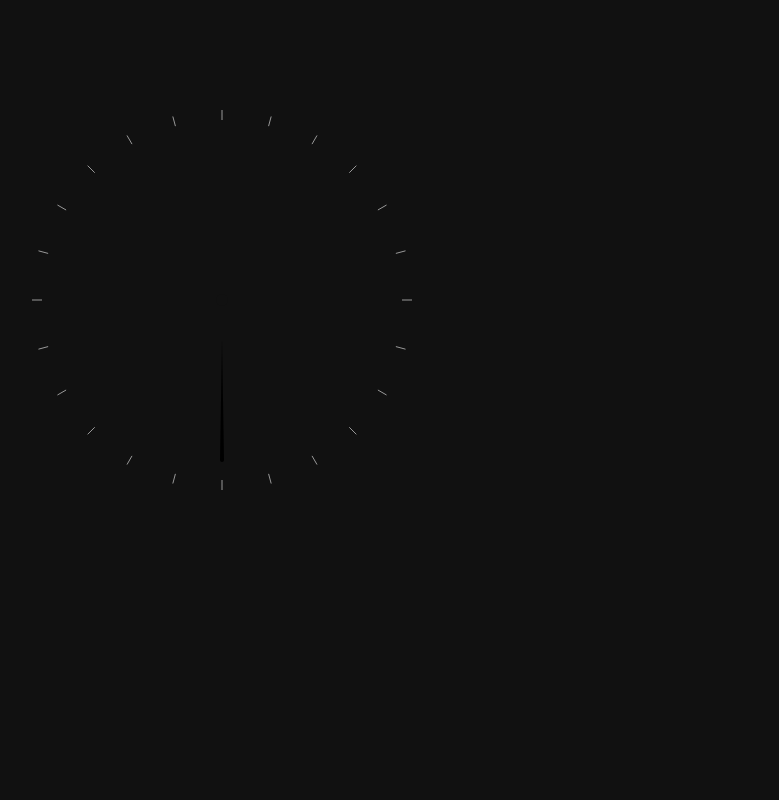
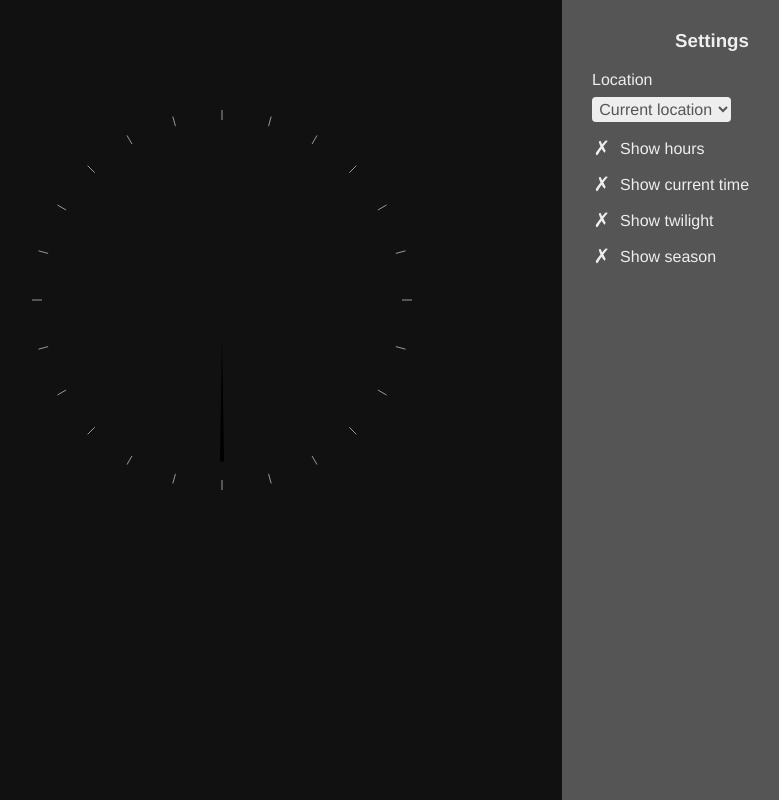
Before and after one commit to ThomasGreiner/astroday, a website: page index.htm in a window 1280 px wide. Shown: the whole page, without its empty margins (418-1197 px from the left). Drawn offline with Linux system fonts and the light colour scheme.

Commit message:
Added sidebar

```diff
--- a/css/index.css
+++ b/css/index.css
@@ -1,7 +1,6 @@
 body {
   margin: 0;
-  padding: 100px;
-  text-align: center;
+  font-family: Ubuntu, Helvetica, Arial, sans-serif;
   /* Use darkest color by default to avoid bright flash on reload at night */
   background-color: #111;
   overflow: hidden;
@@ -25,6 +24,11 @@ body[data-phase="twilight-civil"] {
 
 body[data-phase="twilight-nautical"] {
   background-color: #777;
+}
+
+main {
+  padding: 100px;
+  text-align: center;
 }
 
 svg {
@@ -96,3 +100,72 @@ svg .civil {
 svg .nautical {
   fill: #777;
 }
+
+/*******************************************************************************
+ * Sidebar
+ ******************************************************************************/
+
+aside {
+  position: fixed;
+  top: 0;
+  right: 0;
+  box-sizing: border-box;
+  width: 300px;
+  height: 100%;
+  padding: 30px;
+  color: #EEE;
+  background-color: #555;
+}
+
+aside h3 {
+  margin-top: 0;
+  text-align: center;
+}
+
+aside label {
+  display: block;
+  position: relative;
+  margin-bottom: 1em;
+}
+
+aside input[type="checkbox"] {
+  margin-right: 0.5em;
+}
+
+aside input[type="checkbox"]::after {
+  content: "";
+  position: absolute;
+  top: 0;
+  left: 0;
+  width: 1.5em;
+  height: 1.5em;
+  border-radius: 4px;
+  background-color: #EEE;
+}
+
+aside input[type="checkbox"]:checked::after {
+  content: "\2717";
+  width: 1em;
+  height: 1em;
+  line-height: 1em;
+  font-size: 1.5em;
+  color: #555;
+  text-align: center;
+}
+
+aside input[type="checkbox"]:disabled::after {
+  color: #EEE;
+  background-color: #555;
+}
+
+aside select {
+  display: block;
+  border: none;
+  border-radius: 4px;
+  margin-top: 0.5em;
+  padding: 0.2em;
+  font-family: inherit;
+  font-size: inherit;
+  color: #555;
+  background-color: #EEE;
+}
--- a/index.htm
+++ b/index.htm
@@ -7,6 +7,7 @@
 </head>
 <body>
 
+<main>
   <svg width="1" height="1" viewBox="-1 -1 2 2">
     <path class="dawn astronomical"/>
     <path class="dawn nautical"/>
@@ -21,6 +22,35 @@
     <circle class="center" cx="0" cy="0" r="0.03"/>
     <g class="labels"></g>
   </svg>
+</main>
+
+<aside>
+  <form>
+    <h3>Settings</h3>
+    <label>
+      Location
+      <select>
+        <option value="">Current location</option>
+      </select>
+    </label>
+    <label>
+      <input type="checkbox" checked disabled>
+      Show hours
+    </label>
+    <label>
+      <input type="checkbox" checked disabled>
+      Show current time
+    </label>
+    <label>
+      <input type="checkbox" checked disabled>
+      Show twilight
+    </label>
+    <label>
+      <input type="checkbox" checked disabled>
+      Show season
+    </label>
+  </form>
+</aside>
 
 </body>
 </html>
```
Lines whose indentation alone changed are shown as unchanged.
